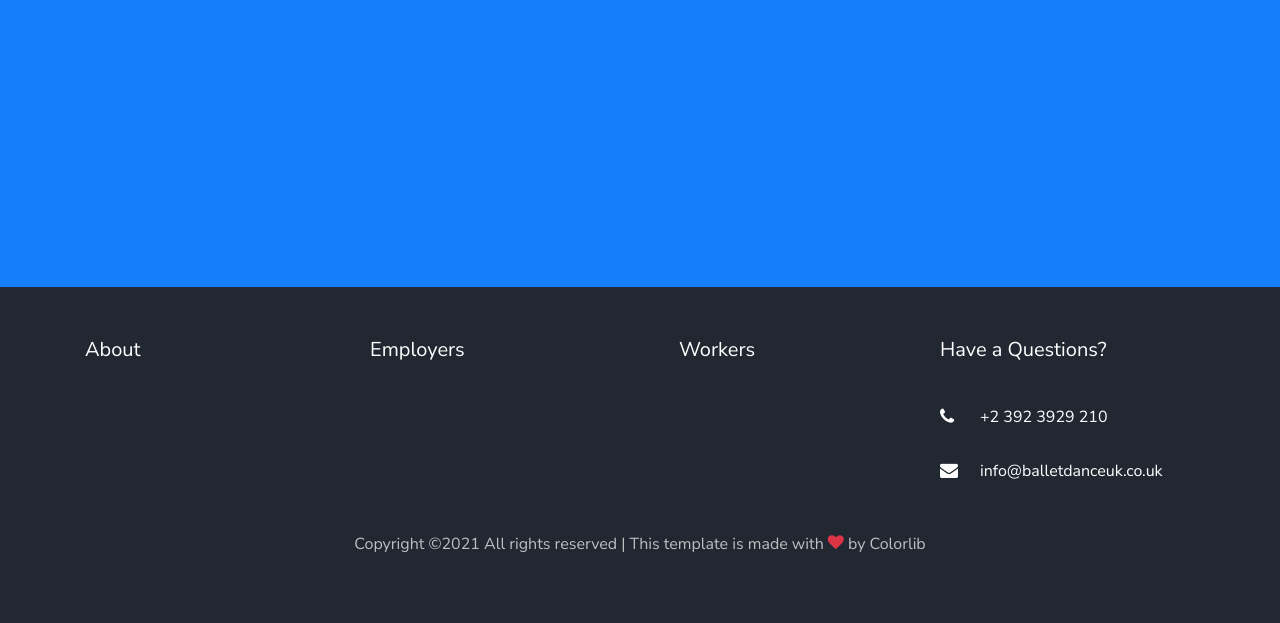
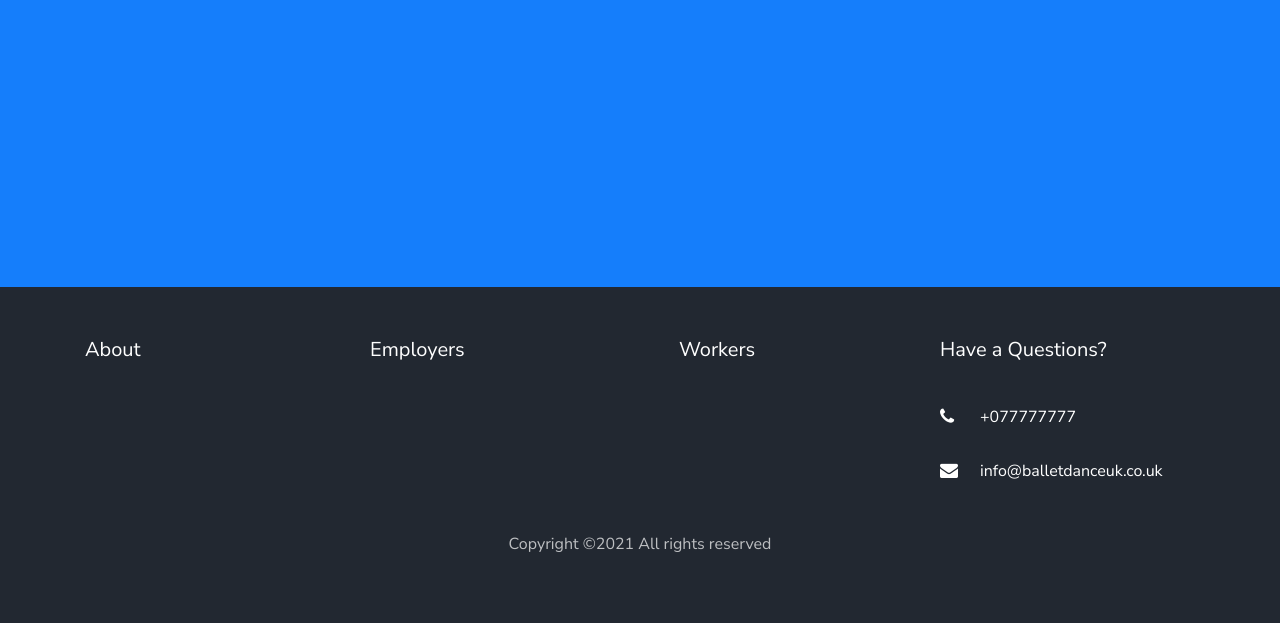
Before and after one commit to dancecentreuk/balletdanceuk, a Django app: page /courses/ in a window 1280 px wide. Shown: the part 1561-2184 px from the top of the page. Run offline with Django 3.2, Linux system fonts and the light colour scheme; data that the repository does not hold is empty; some libraries are stand-ins or nearby versions; some web fonts are replaced.

Commit message:
removed template name

```diff
--- a/templates/partials/_footer.html
+++ b/templates/partials/_footer.html
@@ -48,7 +48,7 @@
             	<h2 class="ftco-heading-2">Have a Questions?</h2>
             	<div class="block-23 mb-3">
 	              <ul>
-	                <li><a href="#"><span class="icon icon-phone"></span><span class="text">+2 392 3929 210</span></a></li>
+	                <li><a href="#"><span class="icon icon-phone"></span><span class="text">+077777777</span></a></li>
 	                <li><a href="#"><span class="icon icon-envelope"></span><span class="text">info@balletdanceuk.co.uk</span></a></li>
 	              </ul>
 	            </div>
@@ -59,8 +59,7 @@
           <div class="col-md-12 text-center">
 
             <p><!-- Link back to Colorlib can't be removed. Template is licensed under CC BY 3.0. -->
-  Copyright &copy;<script>document.write(new Date().getFullYear());</script> All rights reserved | This template is made with <i class="icon-heart text-danger" aria-hidden="true"></i> by <a href="https://colorlib.com" target="_blank">Colorlib</a>
-  <!-- Link back to Colorlib can't be removed. Template is licensed under CC BY 3.0. --></p>
+  Copyright &copy;<script>document.write(new Date().getFullYear());</script> All rights reserved </p>
           </div>
         </div>
       </div>
```
